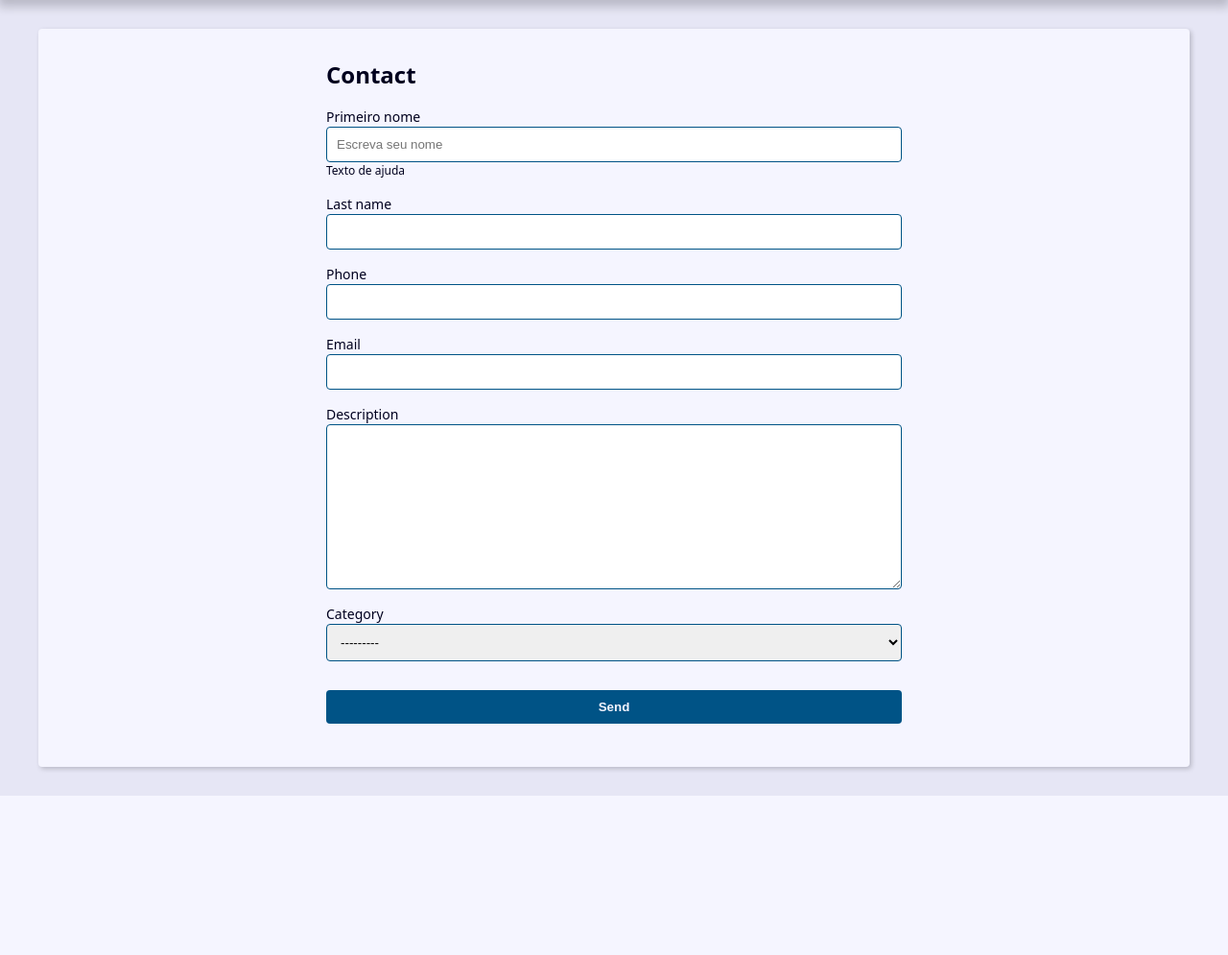
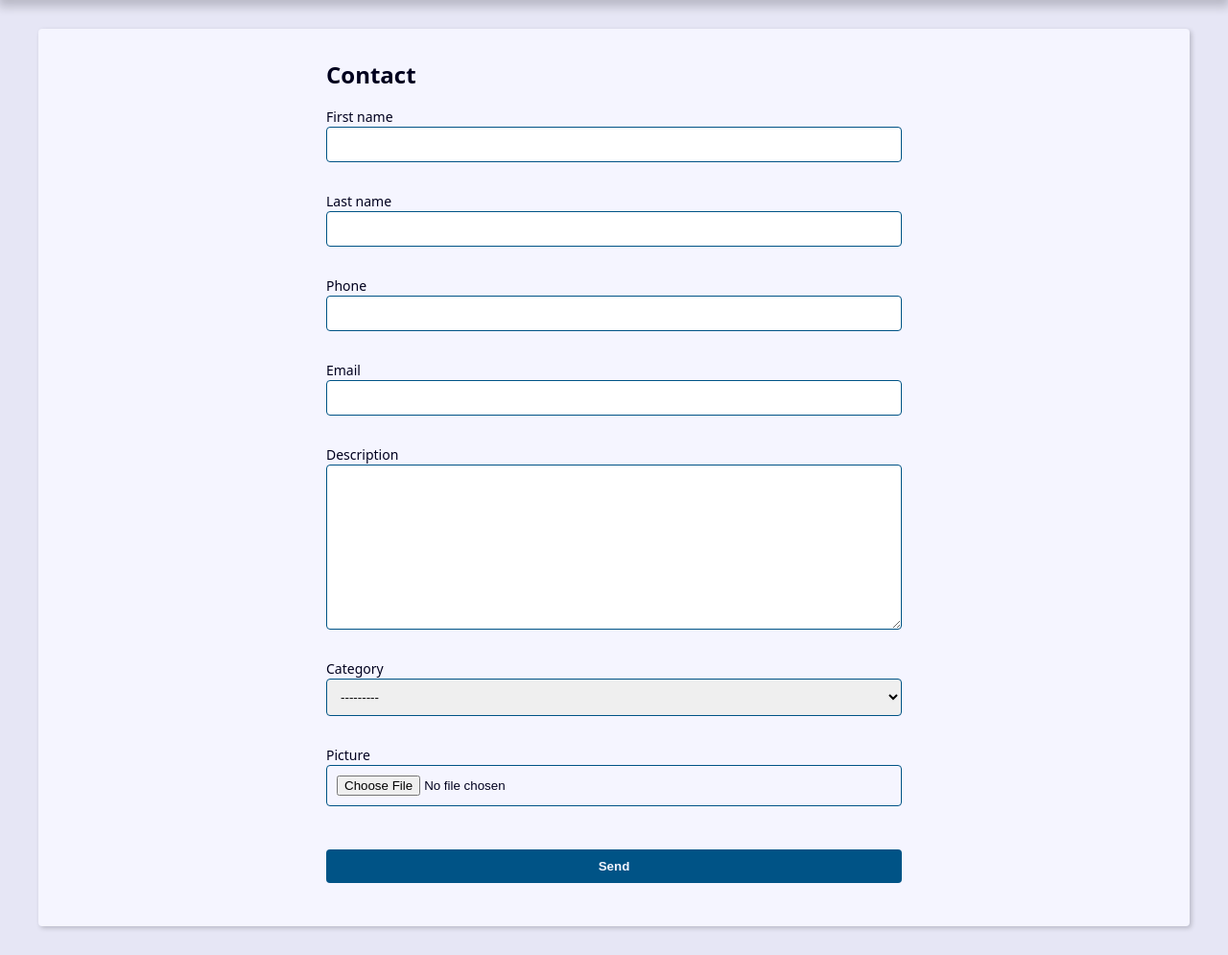
Before and after one commit to AndreKinast/agenda, a Django app: page /contact/create/ in a window 1280 px wide. Shown: the part 239-1234 px from the top of the page at 96% size. Before the commit the page ends 1068 px from the top, so only its background shows below. Run offline with Django 5.2, Linux system fonts and the light colour scheme; data that the repository does not hold is empty.

Commit message:
inserindo e atualizando imagem, através da função criar e atualizar

```diff
--- a/contact/forms.py
+++ b/contact/forms.py
@@ -3,23 +3,19 @@ from django.core.exceptions import ValidationError
 from . import models
 
 class ContactForm(forms.ModelForm):
-    first_name = forms.CharField(
-        widget=forms.TextInput(
+    picture = forms.ImageField(
+        widget=forms.FileInput(
             attrs={
-                'class': 'class-a class-b',
-                'placeholder': 'Escreva seu nome'
-            }
-        ),
-        label='Primeiro nome',
-        help_text='Texto de ajuda',
+                'accept': 'image/*',
+                }
+        )
     )
-    def __init__(self, *args, **kwargs):
-        super().__init__(*args, **kwargs)
     class Meta:
         model = models.Contact
         fields = (
             'first_name', 'last_name', 'phone',
             'email', 'description', 'category',
+            'picture',
         )
 
     def clean(self):
--- a/contact/templates/contact/contact.html
+++ b/contact/templates/contact/contact.html
@@ -11,6 +11,11 @@
     <p><b>Create Date:</b>{{contact.created_date}}</p>
     <p><b>Description:</b>{{contact.description}}</p>
     <p><b>Caterory:</b>{{contact.category.name}}</p>
+    {% if contact.picture %}
+        <p>
+            <img src="{{contact.picture.url}}" alt="{{contact.first_name}} {{contact.last_name}}">
+        </p>
+    {% endif %}
 
     <div class="contact-links">
         <a class="btn btn-link" href="{% url "contact:update" contact.id %}">Update</a>
--- a/contact/templates/contact/create.html
+++ b/contact/templates/contact/create.html
@@ -21,6 +21,11 @@
                 <p class="help-text">{{field.help_text}}</p>
                 {% endif %}
             </div>
+            <div class="form-group">
+                {% if field.name == 'picture' and field.value.url %}
+                    <img src="{{field.value.url}}" alt="">
+                {% endif %}
+            </div>
         {% endfor %}
     </div>
         {% if form.non_field_errors %}
--- a/contact/views/contact_forms.py
+++ b/contact/views/contact_forms.py
@@ -8,7 +8,7 @@ def create(request):
 
     form_action = reverse('contact:create')
     if request.method == 'POST':
-        form = ContactForm(request.POST)
+        form = ContactForm(request.POST, request.FILES)
         context = {
        'form': form,
        'form_action': form_action,
@@ -36,7 +36,7 @@ def update(request, contact_id):
     contact = get_object_or_404(Contact, pk=contact_id, show=True)
     form_action = reverse('contact:update', args=(contact_id, ))
     if request.method == 'POST':
-        form = ContactForm(request.POST, instance=contact)
+        form = ContactForm(request.POST, request.FILES, instance=contact)
         context = {
        'form': form,
        'form_action': form_action,
```
Also changed, not shown: comandos/readme.md.
